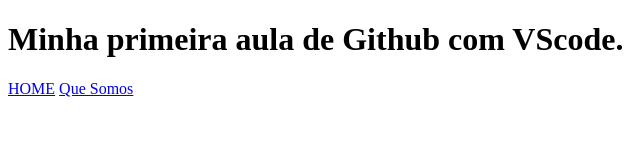
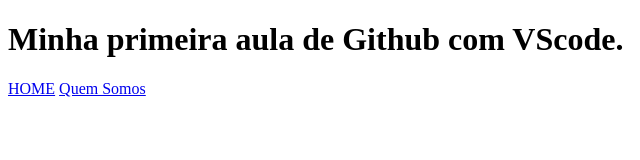
Before and after one commit to YoungKay02/Aula32u74234, a plain HTML site: page index.html in a window 1280 px wide. Shown: the full height of the page, 0-640 px from the left. Drawn offline with Linux system fonts and the light colour scheme.

Commit message:
Update index.html

```diff
--- a/index.html
+++ b/index.html
@@ -10,7 +10,7 @@
          <h1 class="cabecalho__titulo">Minha primeira aula de Github com VScode.</h1>
          <nav class="cabecalho__menu"></nav>
            <a href="#">HOME</a>
-           <a href="#">Que Somos</a>
+           <a href="#">Quem Somos</a>
     </nav>
     </header>
 </body>
```
